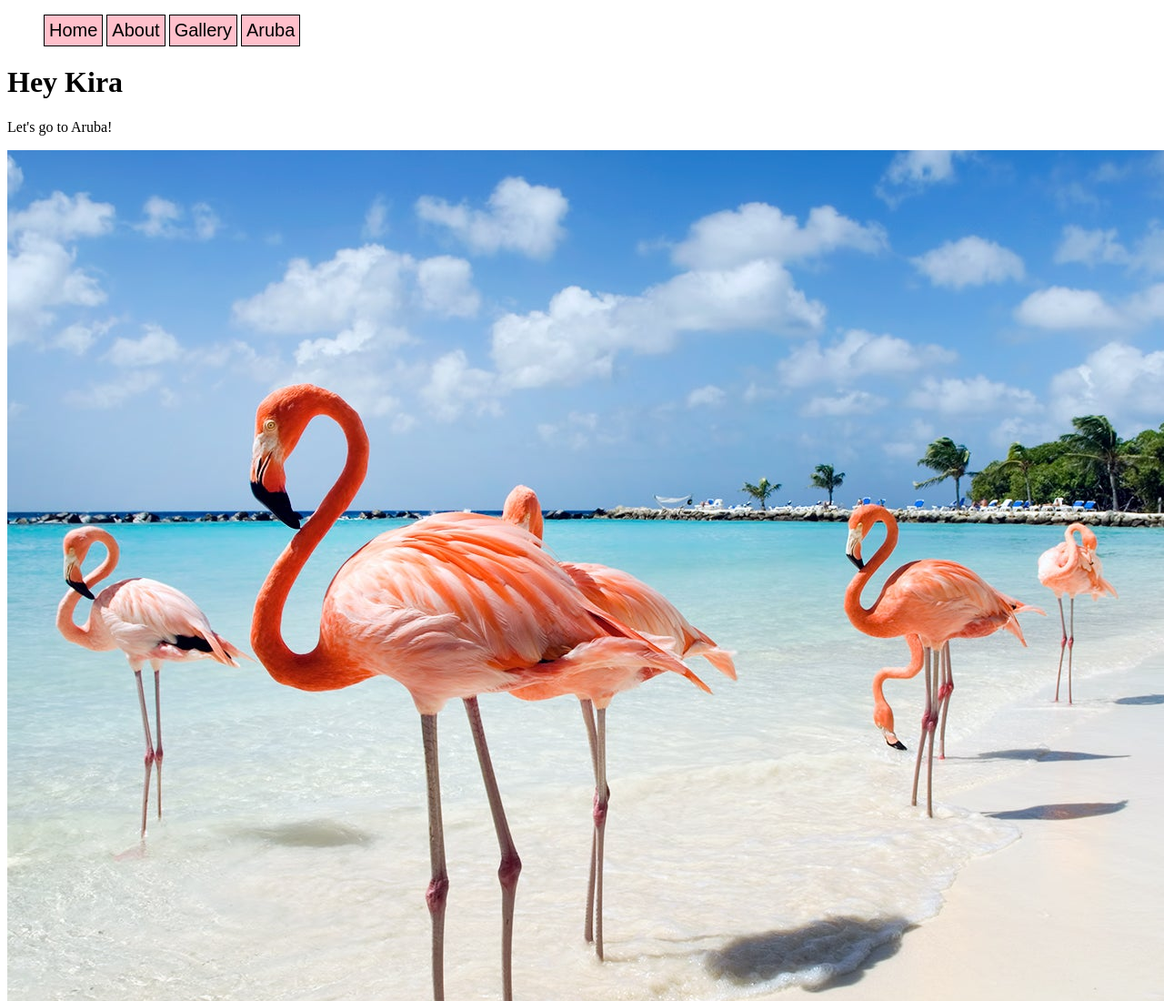
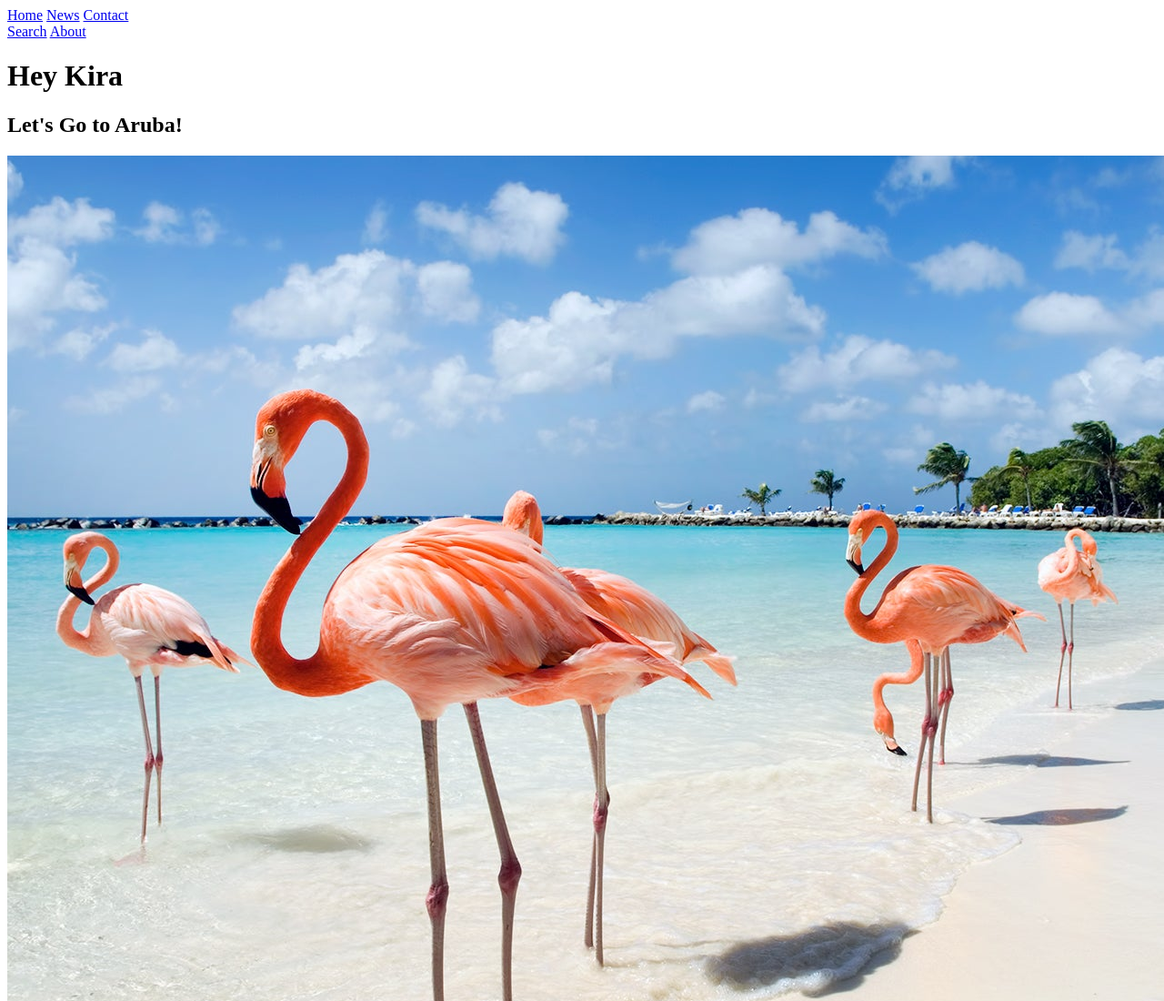
Before and after one commit to dsobczak010/dizd00.github.io, a plain HTML site: page index.html in a window 1280 px wide. Shown: the top 1100 px of the page at 91% size. Drawn offline with Linux system fonts and the light colour scheme.

Commit message:
Update index.html

```diff
--- a/index.html
+++ b/index.html
@@ -8,16 +8,17 @@
 </head>
 
 <body>
- <div>
-  <ul id="nav">
-   <li>Home</li>
-   <li>About</li>
-   <li>Gallery</li>
-   <li>Aruba</li>
-  </ul>
-</div>
+    <div class="topnav">
+        <a class="active" href="#home">Home</a>
+        <a href="#news">News</a>
+        <a href="#contact">Contact</a>
+        <div class="topnav-right">
+          <a href="#search">Search</a>
+          <a href="#about">About</a>
+        </div>
+    </div>
   <h1>Hey Kira</h1>
-  <p>Let's go to Aruba!</p>
+  <h2>Let's Go to Aruba!</h2>
   <img src="./flamingos.jpg" />
 </body>
 
```
